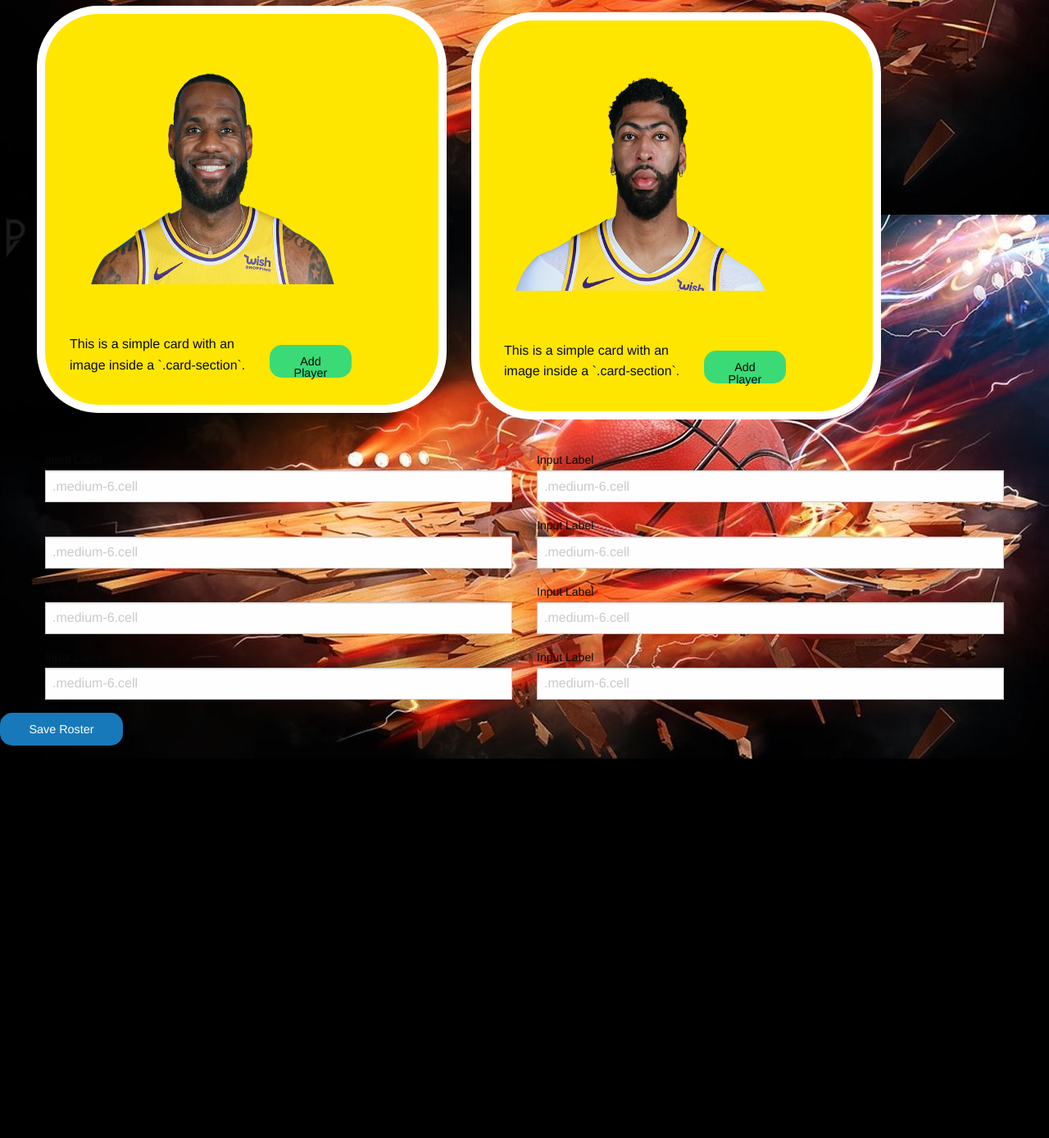
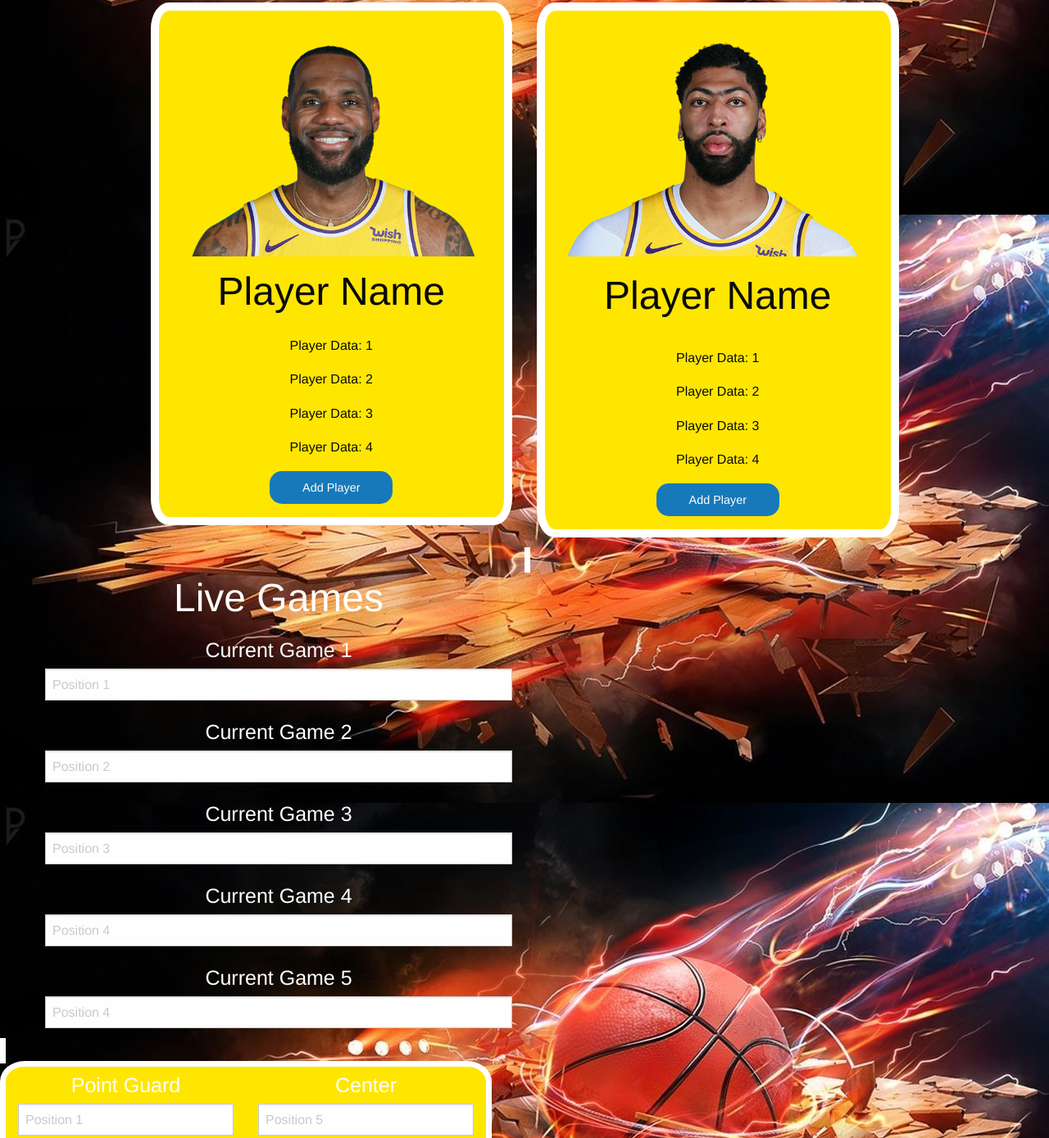
Before and after one commit to ronj2005/NBA-Player-Comparison-App, a plain HTML site: page index.html in a window 1280 px wide. Shown: the part 456-1845 px from the top of the page at 82% size. Before the commit the page ends 1382 px from the top, so only its background shows below. Drawn offline with nearby package versions, Linux system fonts and the light colour scheme.

Commit message:
10/8 index and css update. Player card rewok

```diff
--- a/assets/css/styles.css
+++ b/assets/css/styles.css
@@ -68,31 +68,80 @@
 /* Card Section */
 
 .card-section {
+    position: relative;
     display: flex;
-    margin: 10px;
-    align-items: center;
-    padding: 20px;
-    width: 80%;
+    margin: auto;
+    width: 975px;
+    height: 700px;
 }
 
 .card {
+    display: flex;
     margin: 15px;
-    width: 500px;
+
     align-content: center;
     background-color: rgb(255, 230, 0);
     border: solid white 10px;
-    border-radius: 15%;
+    border-radius: 5%;
 }
 
 .card img {
-    width: 400px;
-    height: 300px;
+  margin: 0 auto;
+  justify-content: center;
+  width: 400px;
+  height: 300px;
 }
 
+.player-name {
+  margin: auto;
+}
+
+.data-section{
+  margin: auto;
+  text-align: center;
+}
 
 .button {
+    display: flex;
+
     height: 40px;
     width: 150px;
     font-weight: 500;
     border-radius: 15px;
 }
+
+.player-container {
+  display: flex;
+  justify-content: flex-end;
+  background-color: rgb(255, 230, 0);
+  height: 500px;
+  width: 600px;
+  border: solid white 7px;
+  border-radius: 5%;
+}
+
+.live-game-container{
+  margin: 50%;
+
+  background-color: rgb(255, 230, 0);
+  height: 300px;
+  width: 600px;
+  border: solid white 7px;
+  border-radius: 5%;
+}
+
+.save-btn{
+ justify-content:flex-end;
+ text-align: center;
+}
+
+.live {
+  text-align: center;
+  color: white;
+}
+
+label {
+  text-align: center;
+  color: white;
+  font-size: 25px;
+}
--- a/index.html
+++ b/index.html
@@ -78,106 +78,100 @@
 
     <!-- Player Card Section -->
 <section class="card-section">
-    <div class="card cell small-4">
-      <div class="card-section">
+    <!-- Player Card 1 -->
+    <div class="card">
         <img src="./assets/images/i.png" />
+        <h1 class="player-name"> Player Name</h1>
+      <div class="data-section">
+        <p>Player Data: 1</p>
+        <p>Player Data: 2</p>
+        <p>Player Data: 3</p>
+        <p>Player Data: 4</p>
+        <button type="button" class="primary align-center button">Add Player</button>
       </div>
-      <div class="card-section">
-        <p>This is a simple card with an image inside a `.card-section`.</p>
-        <button type="button" class="success button">Add Player</button>
+
+    </div>
+    <!-- Player Card 2 -->
+    <div class="card">
+        <img src="./assets/images/6583.png" />
+        <h1 class="player-name"> Player Name</h1>
+        <div class="data-section">
+          <p>Player Data: 1</p>
+          <p>Player Data: 2</p>
+          <p>Player Data: 3</p>
+          <p>Player Data: 4</p>
+          <button type="button" class="primary align-center button">Add Player</button>
         </div>
     </div>
 
-    <div class="card cell small-4">
-      <div class="card-section">
-        <img src="./assets/images/6583.png" />
-      </div>
-      <div class="card-section">
-        <p>This is a simple card with an image inside a `.card-section`.</p>
-        <button type="button" class="success button">Add Player</button>
-      </div>
-    </div>
 </section>
 
-    <form>
+<container class="live-game-container">
   <div class="grid-container">
     <div class="grid-x grid-padding-x">
       <div class="medium-6 cell">
-            <label
-              >Input Label
-              <input type="text" placeholder=".medium-6.cell" />
+        <h1 class="live">Live Games</h1>
+        <label> Current Game 1
+          <input type="text" placeholder="Position 1" />
         </label>
-          </div>
-          <div class="medium-6 cell">
-            <label
-              >Input Label
-              <input type="text" placeholder=".medium-6.cell" />
+        <label> Current Game 2
+          <input type="text" placeholder="Position 2" />
+        </label>
+        <label> Current Game 3
+          <input type="text" placeholder="Position 3" />
+        </label>
+        <label> Current Game 4
+          <input type="text" placeholder="Position 4" />
+        </label>
+        <label> Current Game 5
+          <input type="text" placeholder="Position 4" />
         </label>
       </div>
     </div>
   </div>
-    </form>
+</container>
 
-    <form>
+    <container class="player-container">
       <div class="grid-container">
         <div class="grid-x grid-padding-x">
           <div class="medium-6 cell">
-            <label
-              >Input Label
-              <input type="text" placeholder=".medium-6.cell" />
+            <label> Point Guard
+              <input type="text" placeholder="Position 1" />
+            </label>
+            <label> Shooting Guard
+              <input type="text" placeholder="Position 2" />
+            </label>
+            <label> Small Forward
+              <input type="text" placeholder="Position 3" />
+            </label>
+            <label> Power Forward
+              <input type="text" placeholder="Position 4" />
+          </div>
+          <div class="medium-6 cell">
+          </label>
+          <label> Center
+            <input type="text" placeholder="Position 5" />
+          </label>
+          <label> Bench 1
+            <input type="text" placeholder="Position 6" />
+          </label>
+          <label> Bench 2
+            <input type="text" placeholder="Position 7"/>
+          </label>
+          <label> Bench 3
+            <input type="text" placeholder="Position 8"/>
           </label>
           </div>
-          <div class="medium-6 cell">
-            <label
-              >Input Label
-              <input type="text" placeholder=".medium-6.cell" />
-            </label>
+          <div>
+            <br>
+            <button type="button" class="save-btn primary button">Save Roster</button>
           </div>
           </div>
         </div>
-    </form>
+      </div>
+    </container>
 
-    <form>
-      <div class="grid-container">
-        <div class="grid-x grid-padding-x">
-          <div class="medium-6 cell">
-            <label
-              >Input Label
-              <input type="text" placeholder=".medium-6.cell" />
-            </label>
-          </div>
-          <div class="medium-6 cell">
-            <label
-              >Input Label
-              <input type="text" placeholder=".medium-6.cell" />
-            </label>
-          </div>
-        </div>
-      </div>
-    </form>
 
-    <form>
-      <div class="grid-container">
-        <div class="grid-x grid-padding-x">
-          <div class="medium-6 cell">
-            <label
-              >Input Label
-              <input type="text" placeholder=".medium-6.cell" />
-            </label>
-          </div>
-          <div class="medium-6 cell">
-            <label
-              >Input Label
-              <input type="text" placeholder=".medium-6.cell" />
-            </label>
-          </div>
-        </div>
-      </div>
-    </form>
-
-    <div>
-      <button type="button" class="save-btn primary button">Save Roster</button>
-    </div>
 
     <script
       src="https://cdn.jsdelivr.net/npm/foundation-sites@6.6.3/dist/js/foundation.min.js"
```
Lines whose indentation alone changed are shown as unchanged.
